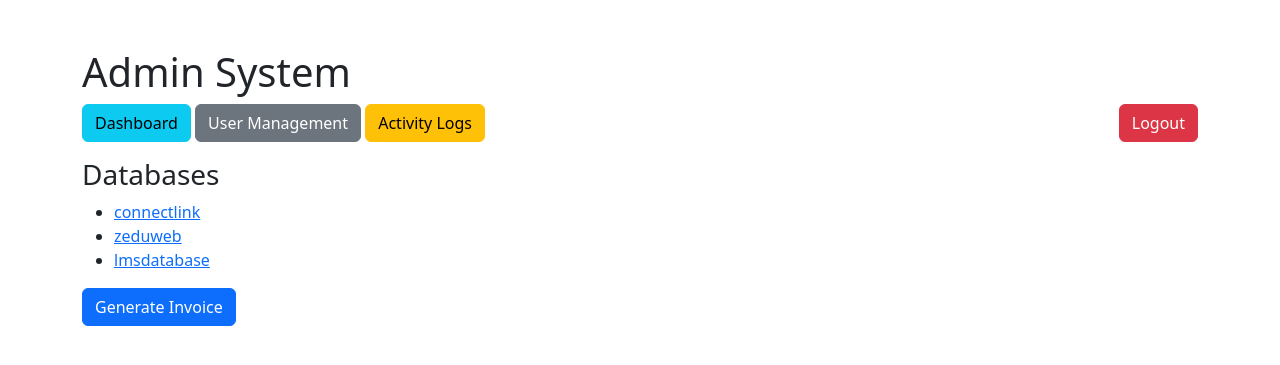
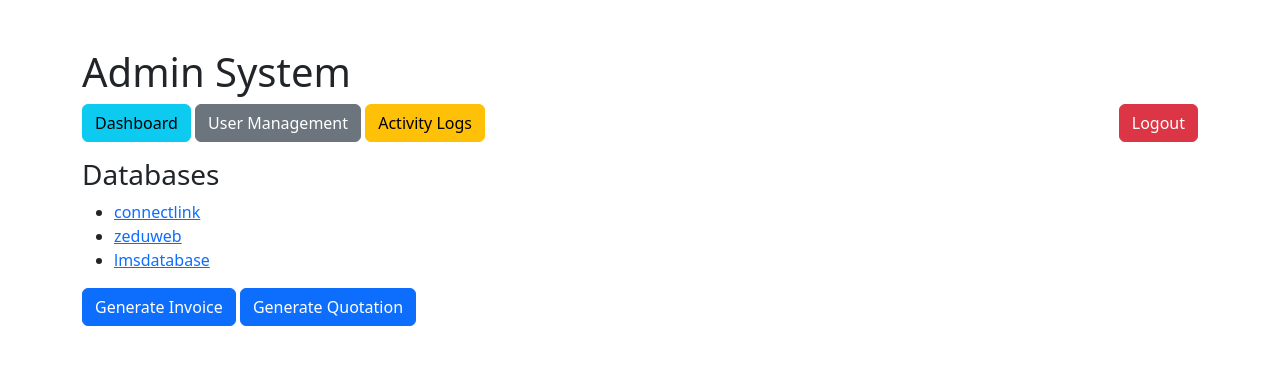
Before and after one commit to TKay25/EDSDEVMAIN, a Flask app: page / in a window 1280 px wide. Shown: the top 365 px of the page. Run offline with Flask 3, Linux system fonts and the light colour scheme; the visitor is signed in with stand-in values (Sample User, id 1).

Commit message:
Update admin_index.html

```diff
--- a/templates/admin_index.html
+++ b/templates/admin_index.html
@@ -22,6 +22,7 @@
     </ul>
     <div class="mt-3">
         <a href="{{ url_for('invoice') }}" class="btn btn-primary">Generate Invoice</a>
+        <a href="{{ url_for('quotation') }}" class="btn btn-primary">Generate Quotation</a>
     </div>
 </div>
 </body>
```
